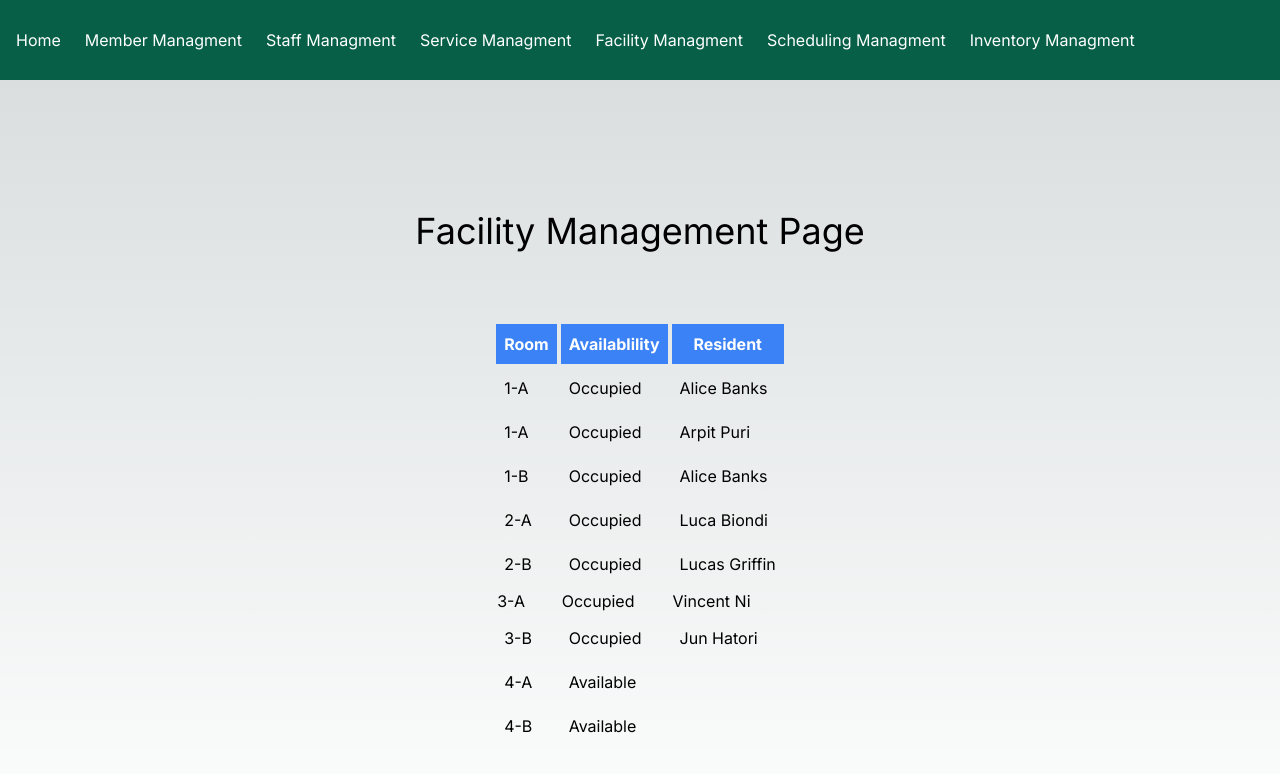
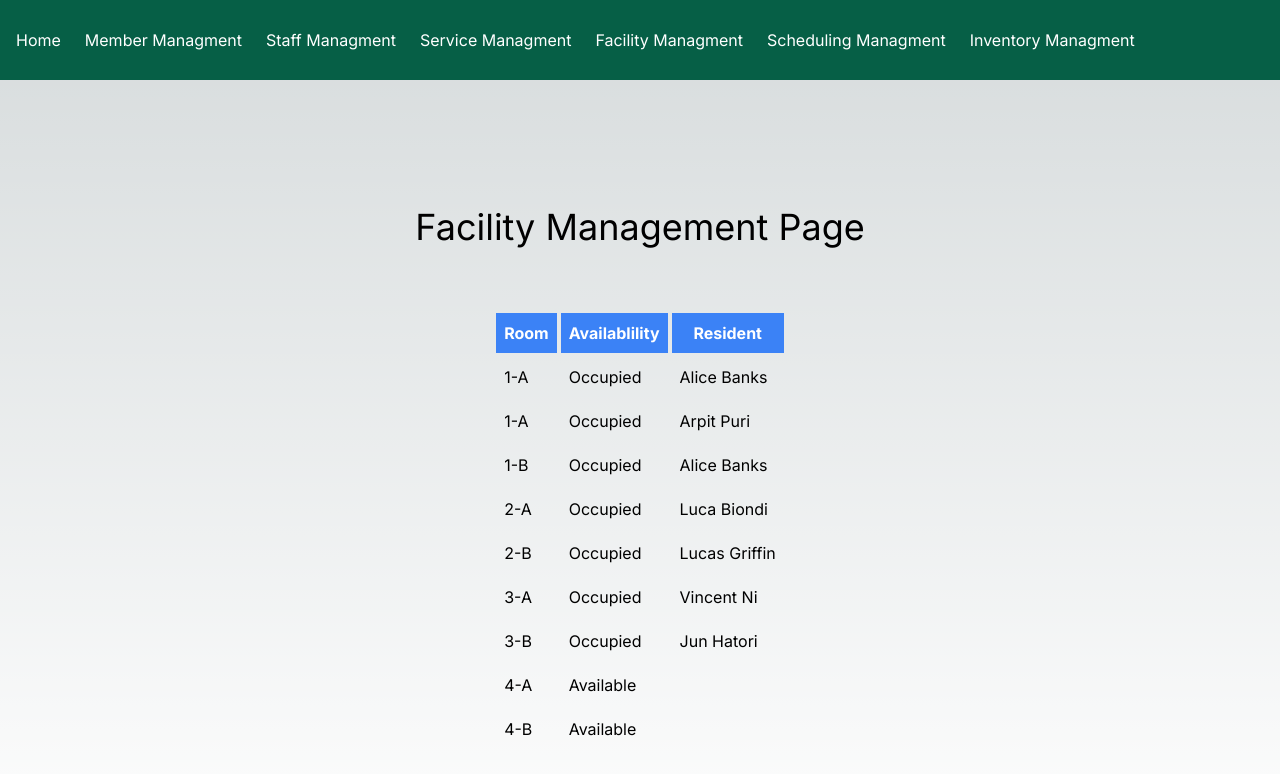
Before and after one commit to VinKnee13/vinknee13, a Next.js app: page /facility in a window 1280 px wide. Shown: the top 774 px of the page. Built offline with nearby package versions, Linux system fonts and the light colour scheme.

Commit message:
Update page.tsx

```diff
--- a/src/app/facility/page.tsx
+++ b/src/app/facility/page.tsx
@@ -20,61 +20,48 @@ export default function facilityManagment() {
     <td className="p-2">Occupied</td>
     <td className="p-2">Alice Banks</td>
 </tr>
-
 <tr>
     <td className="p-2">1-A</td>
     <td className="p-2">Occupied</td>
     <td className="p-2">Arpit Puri</td>
 </tr>
-
 <tr>
     <td className="p-2">1-B</td>
     <td className="p-2">Occupied</td>
     <td className="p-2">Alice Banks</td>
  </tr>
-
 <tr>
     <td className="p-2">2-A</td>
     <td className="p-2">Occupied</td>
     <td className="p-2">Luca Biondi</td>
-
 </tr>
-    <tr className="p-2">
+<tr>
     <td className="p-2">2-B</td>
     <td className="p-2">Occupied</td>
     <td className="p-2">Lucas Griffin</td>
 </tr>
-
 <tr>
-    <td>3-A</td>
-    <td>Occupied</td>
-    <td>Vincent Ni</td>
+    <td className="p-2">3-A</td>
+    <td className="p-2">Occupied</td>
+    <td className="p-2">Vincent Ni</td>
 </tr>
-
-
 <tr>
     <td className="p-2">3-B</td>
     <td className="p-2">Occupied</td>
     <td className="p-2">Jun Hatori</td>
 </tr>
-
 <tr>
     <td className="p-2">4-A</td>
     <td className="p-2">Available</td>
     <td className="p-2"></td>
 </tr>
-
 <tr>
     <td className="p-2">4-B</td>
     <td className="p-2">Available</td>
     <td className="p-2"></td>
   </tr>
-
 </tbody>
-
 </table>
-
-
 </main>
 
     );
```
Lines whose indentation alone changed are shown as unchanged.
